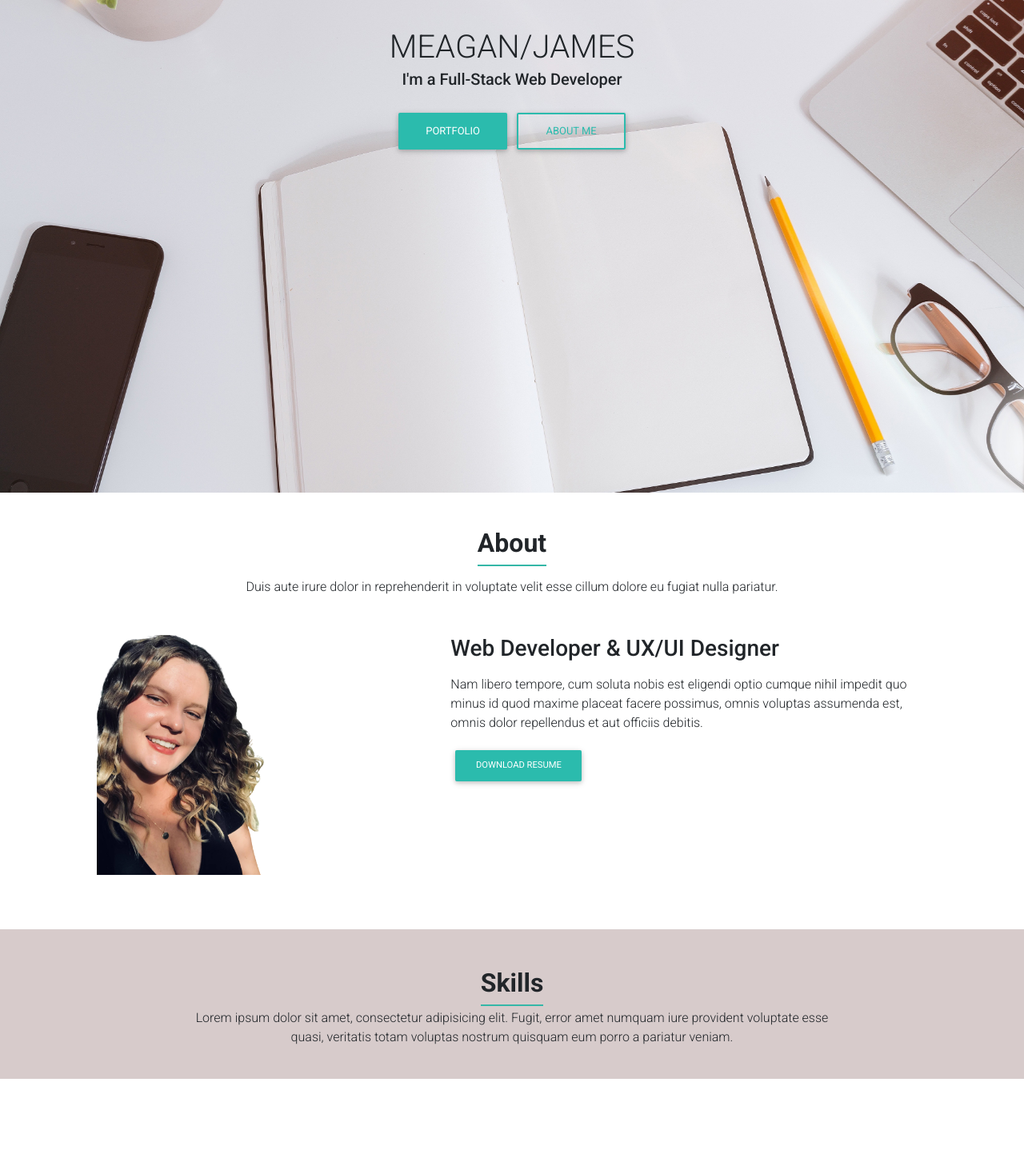
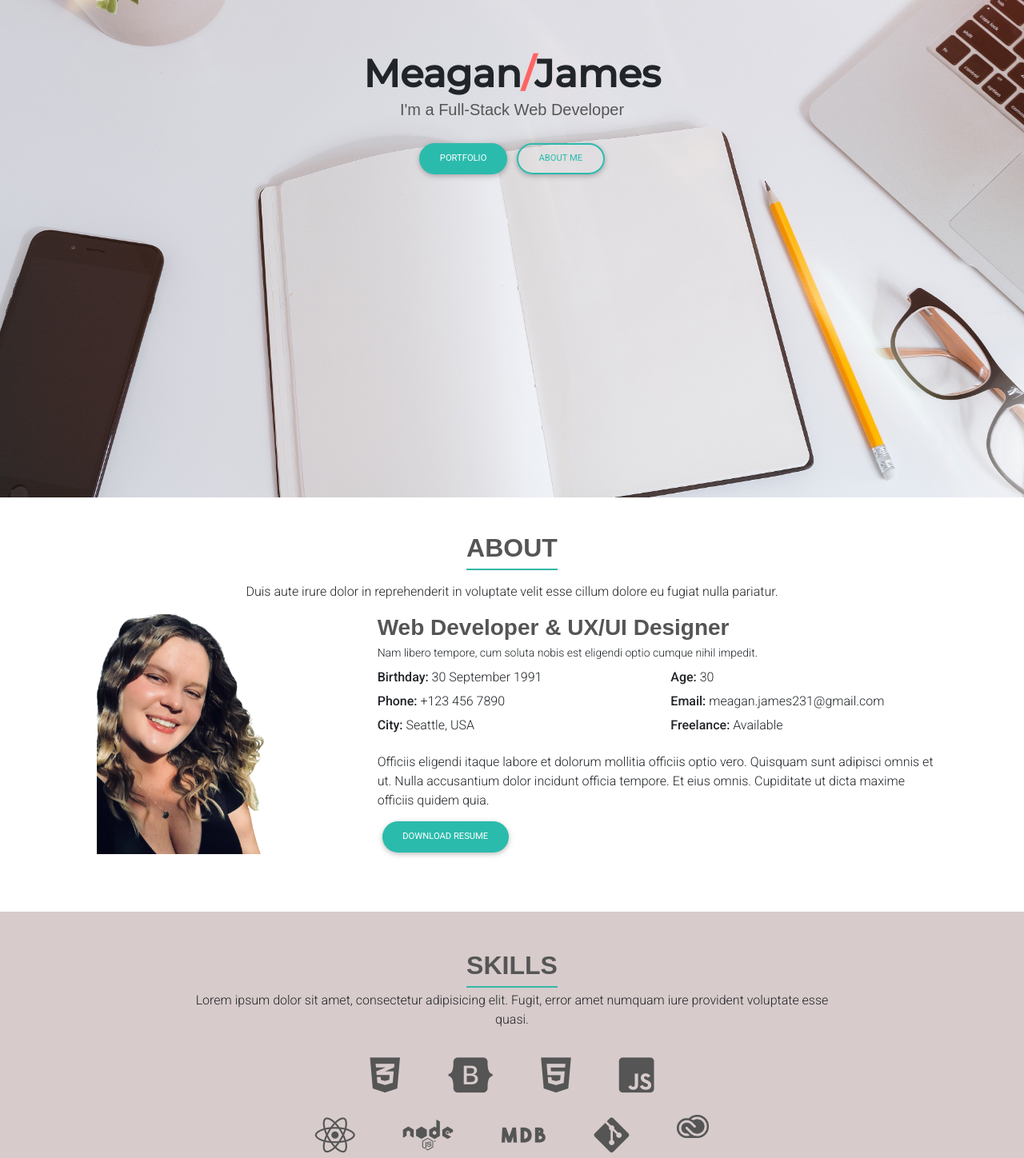
Before and after one commit to merikettapearl212/mjreact-portfolio, a React (Create React App) app: page / in a window 1280 px wide. Shown: the part 240-1688 px from the top of the page at 80% size. Built offline with nearby package versions, Linux system fonts and the light colour scheme.

Commit message:
added skills

```diff
--- a/public/index.html
+++ b/public/index.html
@@ -10,6 +10,7 @@
       content="Web site created using create-react-app"
     />
     <link rel="apple-touch-icon" href="%PUBLIC_URL%/logo192.png" />
+    <link href="https://fonts.googleapis.com/css2?family=Montserrat:wght@500&family=Playball&display=swap" rel="stylesheet">
     <!--
       manifest.json provides metadata used when your web app is installed on a
       user's mobile device or desktop. See https://developers.google.com/web/fundamentals/web-app-manifest/
--- a/src/app.css
+++ b/src/app.css
@@ -2,5 +2,38 @@
   .span-h2-underline {
     padding-bottom: 8px;
     border-bottom: 2px solid #34b7a7;
+    color: #555555;
+    text-transform: uppercase;
+  }
+
+  h2, h3, h4, h5, h6 {
+    font-family: "Raleway", sans-serif;
+  }
+
+  h5, h3 {
+    color: #555555;
+  }
+
+  .slash {
+    color:#FF6363;
+  }
+
+  .main-name {
+    font-family: 'Montserrat', sans-serif;
+    font-size: 48px;
+    font-weight: 700;
+  }
+
+  .MDBBtn {
+    border-radius: 50px;
+  }
+
+  ul {
+    list-style: none;
+    padding: 0;
 
   }
+
+  ul li {
+    padding-bottom: 6px;
+  }
--- a/src/components/About/index.js
+++ b/src/components/About/index.js
@@ -11,10 +11,10 @@ const About = () => {
           About
           </span>
         </h2>
-        <p className="text-center mx-auto mb-5">
+        <div className="text-center mx-auto mb-3">
           Duis aute irure dolor in reprehenderit in voluptate velit esse
           cillum dolore eu fugiat nulla pariatur.
-        </p>
+        </div>
         <MDBRow>
           <MDBCol lg="">
             <MDBView className="mb-lg-0 mb-4 pl-3" hover waves>
@@ -29,17 +29,35 @@ const About = () => {
               </a>
             </MDBView>
           </MDBCol>
-          <MDBCol lg="7">
-            <h3 className="font-weight-bold mb-3 p-0">
-              <strong>Web Developer & UX/UI Designer</strong>
+          <MDBCol lg="8">
+            <h3 className="font-weight-bold mb-1 p-0">
+              Web Developer & UX/UI Designer
             </h3>
-            <p>
+            <div className="mb-2" style={{ fontSize: "14px" }}>
               Nam libero tempore, cum soluta nobis est eligendi optio cumque
-              nihil impedit quo minus id quod maxime placeat facere possimus,
-              omnis voluptas assumenda est, omnis dolor repellendus et aut
-              officiis debitis.
-            </p>
-            <MDBBtn size="md">
+              nihil impedit.
+            </div>
+            <MDBRow>
+              <MDBCol>
+                  <ul>
+                    <li><strong>Birthday:</strong> 30 September 1991</li>
+                    <li><strong>Phone:</strong> +123 456 7890</li>
+                    <li><strong>City:</strong> Seattle, USA</li>
+                  </ul>
+              </MDBCol>
+              <MDBCol >
+                  <ul>
+                    <li><strong>Age:</strong> 30</li>
+                    <li><strong>Email:</strong> meagan.james231@gmail.com</li>
+                    <li><strong>Freelance:</strong> Available</li>
+                  </ul>
+              </MDBCol>
+            </MDBRow>
+            <div className="mb-2">
+                Officiis eligendi itaque labore et dolorum mollitia officiis optio vero. Quisquam sunt adipisci omnis et ut. Nulla accusantium dolor incidunt officia tempore. Et eius omnis.
+                Cupiditate ut dicta maxime officiis quidem quia.
+              </div>
+            <MDBBtn size="md" style={{ borderRadius: "2rem" }}>
               Download Resume
             </MDBBtn>
           </MDBCol>
--- a/src/components/Jumbotron/index.js
+++ b/src/components/Jumbotron/index.js
@@ -12,16 +12,16 @@ const Jumbotron = () => {
             style={{ height: '80%', width: '100%', paddingTop: '17rem' }}
           >
             <MDBRow>
-              <MDBCol md='12' className='mb-5 text-center'>
-                <h1 className='h1-reponsive  text-uppercase  mb-1 pt-1'>
-                Meagan<span>/</span>James</h1>
+              <MDBCol md='12' className='mb-5 pt-5 text-center'>
+                <h1 className='main-name mb-1 pt-1'>
+                Meagan<span className="slash">/</span>James</h1>
                 <h5 className='mb-4 '>
                   <strong>I'm a Full-Stack Web Developer</strong>
                 </h5>
-                <MDBBtn>
+                <MDBBtn size="md" style={{ borderRadius: "2rem" }}>
                   portfolio
                 </MDBBtn>
-                <MDBBtn outline color='default'>
+                <MDBBtn size="md" outline color='default' style={{ borderRadius: "2rem" }}>
                   About me
                 </MDBBtn>
               </MDBCol>
--- a/src/components/Skills/Skills.css
+++ b/src/components/Skills/Skills.css
@@ -1,3 +1,11 @@
 .skills {
     background-color: #d7cbcb
 }
+
+.fab, .adobeicon{
+    color: #555555;
+    padding-left: 10px;
+    padding-right: 10px;
+    margin-left: 20px;
+    margin-right: 20px;
+}
--- a/src/components/Skills/index.js
+++ b/src/components/Skills/index.js
@@ -1,4 +1,5 @@
-import {  MDBContainer  } from "mdbreact";
+import {  MDBContainer, MDBIcon, MDBRow} from "mdbreact";
+import adobeicon from "../../images/adobeicon.png";
 import "../Skills/Skills.css";
 
 
@@ -11,11 +12,51 @@ function Skills() {
          Skills
          </span>
         </h2>
-        <p className="text-center w-responsive mx-auto pb-3">
+        <p className="text-center w-responsive mx-auto pb-2">
           Lorem ipsum dolor sit amet, consectetur adipisicing elit. Fugit,
-          error amet numquam iure provident voluptate esse quasi, veritatis
-          totam voluptas nostrum quisquam eum porro a pariatur veniam.
+          error amet numquam iure provident voluptate esse quasi.
         </p>
+
+
+       <MDBRow className="d-flex justify-content-center p-2">
+          <div>
+            <MDBIcon fab icon="css3-alt" style={{ fontSize: "50px" }} />
+            </div>
+            <div>
+              <MDBIcon fab icon="bootstrap" style={{ fontSize: "50px" }} />
+              </div>
+              <div>
+              <MDBIcon fab icon="html5" style={{ fontSize: "50px" }} />
+              </div>
+            <div>
+              <MDBIcon fab icon="js-square" style={{ fontSize: "50px" }} />
+              </div>
+          </MDBRow>
+
+        <MDBRow className="d-flex justify-content-center p-3">
+          <div className="">
+              <MDBIcon fab icon="react" style={{ fontSize: "50px" }} />
+            </div>
+            <div>
+              <MDBIcon fab icon="node" style={{ fontSize: "50px" }} />
+              </div>
+              <div>
+              <MDBIcon fab icon="mdb" style={{ fontSize: "50px" }} />
+              </div>
+
+              <div>
+              <MDBIcon fab icon="git-alt" style={{ fontSize: "50px" }} />
+              </div>
+
+              <div>
+              <img className="adobeicon" src={adobeicon} alt="mongodb" style={{ fontColor:"grey", width: "60px" }}></img>
+            </div>
+
+            {/* <MDBCol>
+              <MDBIcon fab icon="sass" style={{ fontSize: "50px" }} />
+            </MDBCol> */}
+
+          </MDBRow>
 
       </MDBContainer>
       </div>
```
Also changed, not shown: src/images/adobeicon.png (added).
